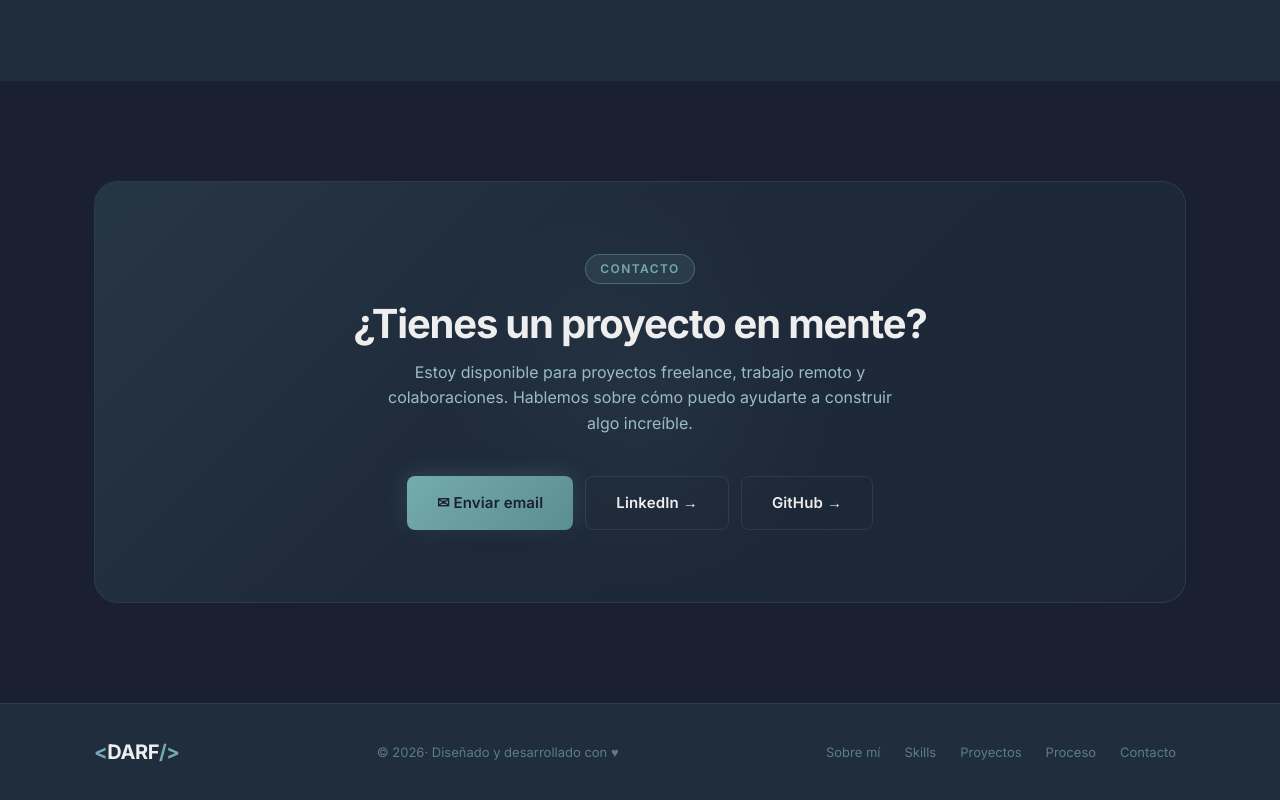
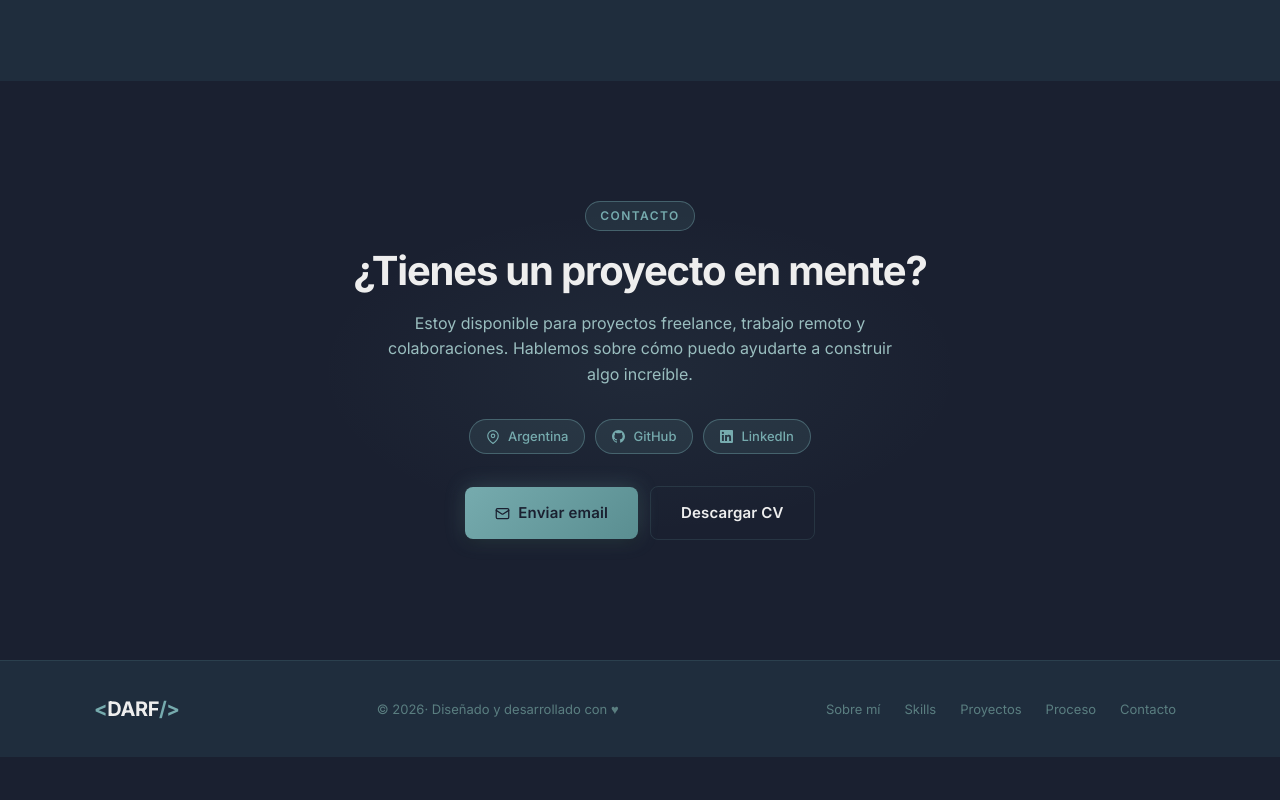
Before and after one commit to diegoAlexandre17/portfolio, a React (Vite) app: page / in a window 1280 px wide. Shown: the part 3861-4661 px from the top of the page. After the commit the page ends 4618 px from the top, so only its background shows below. Built offline with nearby package versions, Linux system fonts and the light colour scheme.

Commit message:
update contact section

```diff
--- a/src/App.css
+++ b/src/App.css
@@ -816,39 +816,40 @@
 
 /* ─── CONTACT ────────────────────────────────────────── */
 
-.contact-box {
+.contact-inner {
   position: relative;
   text-align: center;
-  background: var(--surface);
-  border: 1px solid var(--border);
-  border-radius: 24px;
-  padding: 72px 40px;
-  overflow: hidden;
+  max-width: 640px;
+  margin: 0 auto;
+  padding: 20px 0;
 }
 
-.contact-box::before {
-  content: '';
-  position: absolute;
-  inset: -1px;
-  border-radius: 25px;
-  background: linear-gradient(135deg, rgba(118,171,174,0.12) 0%, rgba(31,45,61,0.3) 50%, transparent 100%);
-  z-index: 0;
-  pointer-events: none;
-}
-
-.contact-box > * {
+.contact-inner > * {
   position: relative;
   z-index: 1;
 }
 
+.contact-inner .section-title {
+  margin-top: 1rem;
+  margin-bottom: 1rem;
+}
+
+.contact-inner .section-desc {
+  margin: 0 auto 2rem;
+}
+
+.contact-inner .hero__badges {
+  margin-bottom: 2rem;
+}
+
 .contact-glow {
   position: absolute;
-  width: 400px;
-  height: 400px;
+  width: 700px;
+  height: 350px;
   top: 50%;
   left: 50%;
   transform: translate(-50%, -50%);
-  background: radial-gradient(circle, rgba(118, 171, 174, 0.07) 0%, transparent 70%);
+  background: radial-gradient(ellipse, rgba(118, 171, 174, 0.07) 0%, transparent 65%);
   border-radius: 50%;
   pointer-events: none;
   z-index: 0;
@@ -859,6 +860,7 @@
   gap: 12px;
   justify-content: center;
   flex-wrap: wrap;
+  align-items: center;
 }
 
 /* ─── FOOTER ─────────────────────────────────────────── */
@@ -905,8 +907,8 @@
     flex-direction: column;
     text-align: center;
   }
-  .contact-box {
-    padding: 48px 24px;
+  .contact-inner {
+    padding: 16px 0;
   }
 }
 
--- a/src/components/About.tsx
+++ b/src/components/About.tsx
@@ -20,7 +20,7 @@ export default function About() {
                 para estar al día de las últimas tendencias.
               </p>
             </section>
-            <a href="#contact" className="btn">
+            <a href="/cv/CV-DiegoRangel-2026.pdf" download className="btn">
               Descargar CV
             </a>
           </div>
--- a/src/components/Contact.tsx
+++ b/src/components/Contact.tsx
@@ -1,26 +1,97 @@
+import { GithubIcon } from "../assets/icons/GithubIcon";
+import { LinkedinIcon } from "../assets/icons/LinkedinIcon";
+
+function MapPinIcon() {
+  return (
+    <svg
+      width="14"
+      height="14"
+      viewBox="0 0 24 24"
+      fill="none"
+      stroke="currentColor"
+      strokeWidth="2"
+      strokeLinecap="round"
+      strokeLinejoin="round"
+    >
+      <path d="M21 10c0 7-9 13-9 13s-9-6-9-13a9 9 0 0 1 18 0z" />
+      <circle cx="12" cy="10" r="3" />
+    </svg>
+  );
+}
+
+function MailIcon() {
+  return (
+    <svg
+      width="15"
+      height="15"
+      viewBox="0 0 24 24"
+      fill="none"
+      stroke="currentColor"
+      strokeWidth="2"
+      strokeLinecap="round"
+      strokeLinejoin="round"
+    >
+      <rect x="2" y="4" width="20" height="16" rx="2" />
+      <path d="m22 7-8.97 5.7a1.94 1.94 0 0 1-2.06 0L2 7" />
+    </svg>
+  );
+}
+
 export default function Contact() {
   return (
     <section className="section" id="contact">
       <div className="container">
-        <div className="contact-box">
+        <div className="contact-inner">
           <div className="contact-glow" />
+
           <span className="section-tag">Contacto</span>
-          <h2 className="section-title" style={{ marginTop: '1rem' }}>
+
+          <h2 className="section-title">
             ¿Tienes un proyecto en mente?
           </h2>
-          <p className="section-desc" style={{ margin: '12px auto 2.5rem' }}>
-            Estoy disponible para proyectos freelance, trabajo remoto y colaboraciones.
-            Hablemos sobre cómo puedo ayudarte a construir algo increíble.
+
+          <p className="section-desc">
+            Estoy disponible para proyectos freelance, trabajo remoto y
+            colaboraciones. Hablemos sobre cómo puedo ayudarte a construir algo
+            increíble.
           </p>
+
+          <div className="hero__badges">
+            <span className="hero__badge">
+              <MapPinIcon /> Argentina
+            </span>
+            <a
+              href="https://github.com/diegoAlexandre17"
+              className="hero__badge hero__badge--link"
+              target="_blank"
+              rel="noopener noreferrer"
+            >
+              <GithubIcon /> GitHub
+            </a>
+            <a
+              href="https://www.linkedin.com/in/diego-alexandre-rangel/"
+              className="hero__badge hero__badge--link"
+              target="_blank"
+              rel="noopener noreferrer"
+            >
+              <LinkedinIcon /> LinkedIn
+            </a>
+          </div>
+
           <div className="contact-actions">
-            <a href="mailto:drangel@joobpay.com" className="btn btn--lg">
-              ✉ Enviar email
+            <a href="mailto:elalexdgr@gmail.com" className="btn btn--lg">
+              <MailIcon /> Enviar email
             </a>
-            <a href="#" className="btn btn--outline btn--lg">LinkedIn →</a>
-            <a href="#" className="btn btn--outline btn--lg">GitHub →</a>
+            <a
+              href="/cv/CV-DiegoRangel-2026.pdf"
+              download
+              className="btn btn--outline btn--lg"
+            >
+              Descargar CV
+            </a>
           </div>
         </div>
       </div>
     </section>
-  )
+  );
 }
```
Also changed, not shown: 1 other file (tests, documents, lock files or other folders).
